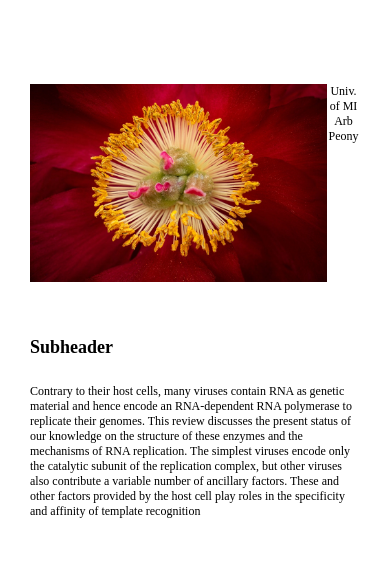
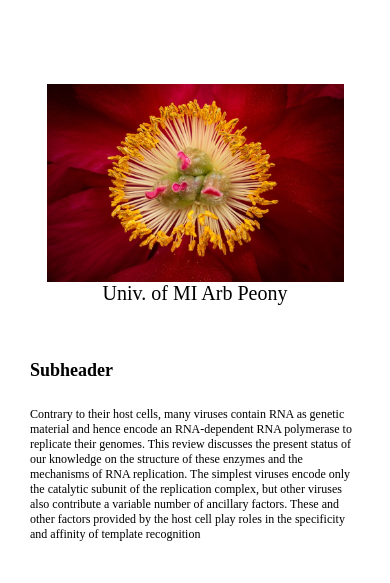
Before and after one commit to lortscla/exercise-5, a plain HTML site: page index.html in a window 390 px wide. Shown: the part 177-760 px from the top of the page. Drawn offline with Linux system fonts and the light colour scheme.

Commit message:
centered text image

```diff
--- a/index.html
+++ b/index.html
@@ -102,6 +102,11 @@
           text-align: center;
         }
 
+        figcaption {
+          font-size: 20px;
+          text-align: center;
+        }
+
         .text-column {
             display: flex;
             flex-direction: row;
@@ -135,6 +140,7 @@
             order: 1;
             display:flex;
             font-size: 12px;
+            flex-direction: column;
           }
 
           .all-text {
```
